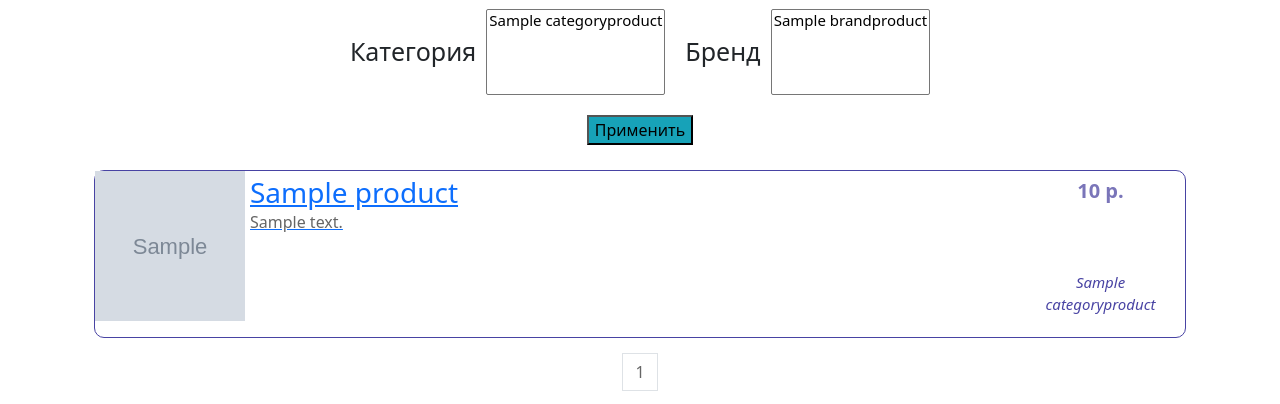
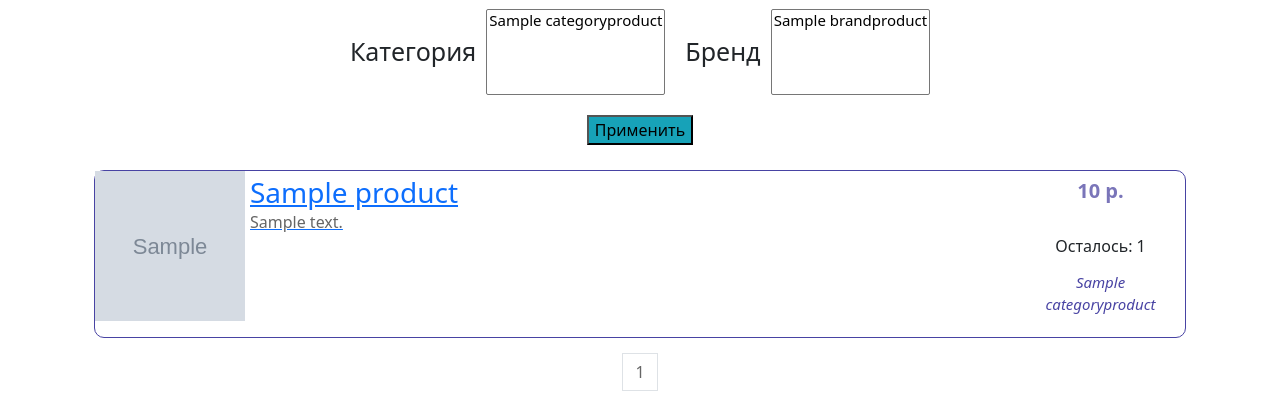
Before and after one commit to zalmon74/CLA__internet_shop_technique, a Django app: page /products/ in a window 1280 px wide. Shown: the part 434-838 px from the top of the page. Run offline with Django 4.2, Linux system fonts and the light colour scheme; tables that the repository leaves empty hold one stand-in row (values such as "Sample post"); grey boxes marked "Sample" are stand-in pictures; some libraries are stand-ins or nearby versions.

Commit message:
Добавлено отображение количества оставшегося товара

```diff
--- a/CLA__shop/shop_products/templates/shop_products/product.html
+++ b/CLA__shop/shop_products/templates/shop_products/product.html
@@ -149,6 +149,7 @@
                                     </a>
                                     <div class="price_category">
                                         <p class="price">{{ product.price }} р.</p>
+                                        <span>Осталось: {{ product.count }}</span>
                                         <p class="category">{{ category }}</p>
                                     </div>
                                 </div>
--- a/CLA__shop/shop_products/templates/shop_products/product_detail.html
+++ b/CLA__shop/shop_products/templates/shop_products/product_detail.html
@@ -82,6 +82,7 @@
                 <div class="titlepage" style="padding-bottom: 5px;">
                     <h2>{{ product.name }}</h2>
                     <p>{{ product.description }}</p>
+                    <span>Осталось {{ product.count }} штук</span>
                     <div class="buttons">
                         {% if user.is_authenticated %}
                             <button class="btn-info add-favorite-product"><span>Добавить в избранное</span></>
```
